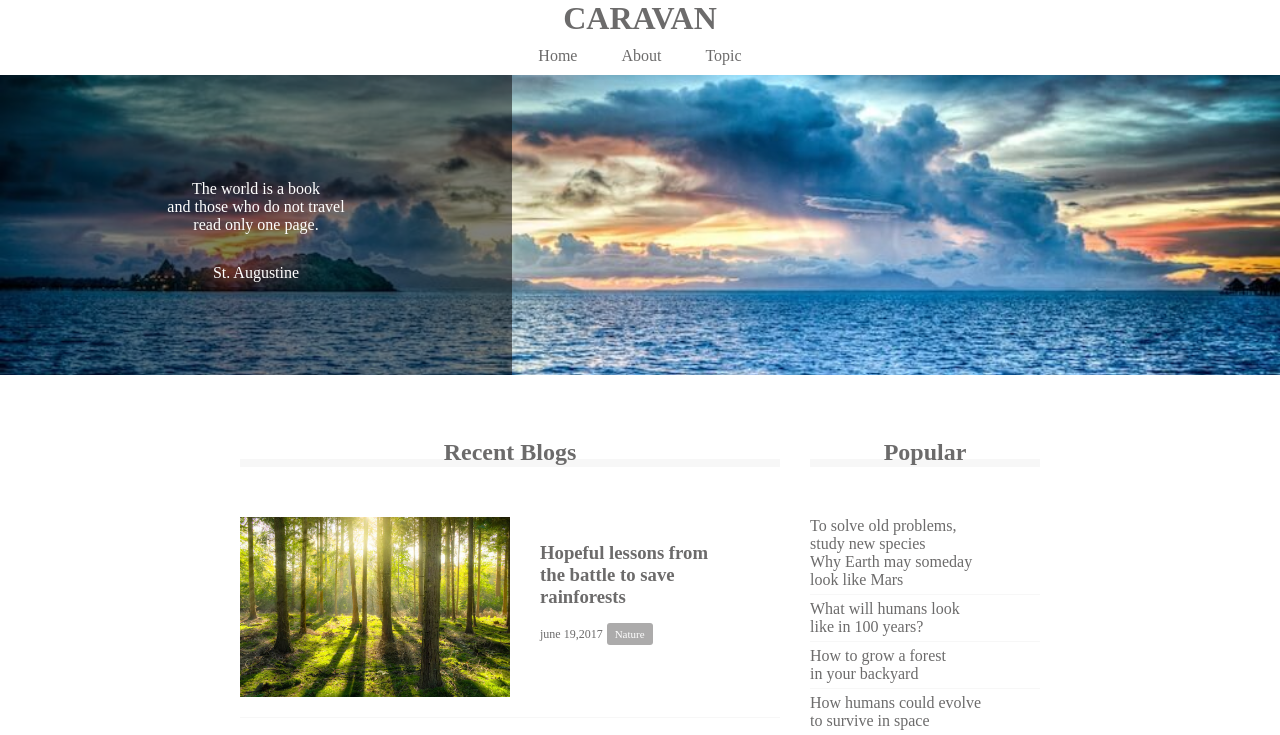
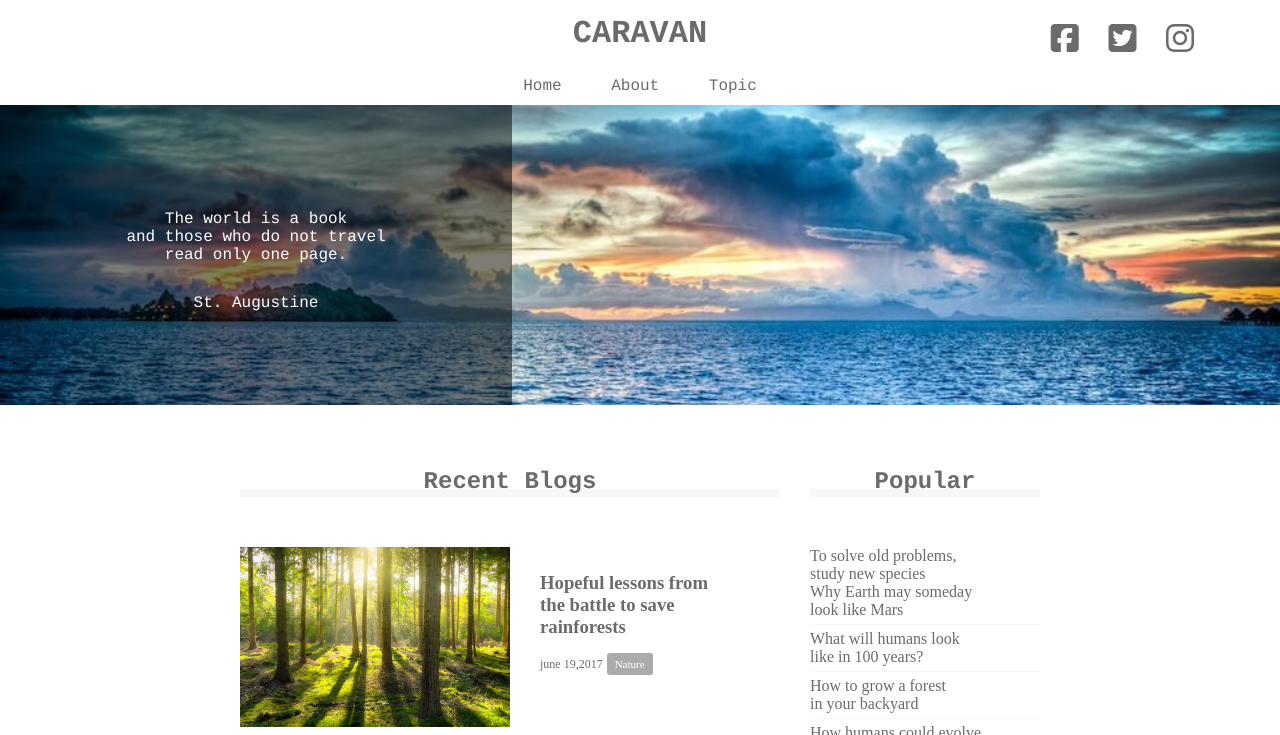
Before and after one commit to shinchan12345678/CARAVAN, a plain HTML site: page index.html in a window 1280 px wide. Shown: the top 735 px of the page. Drawn offline with Linux system fonts and the light colour scheme.

Commit message:
[Finish]chapter9

```diff
--- a/index.html
+++ b/index.html
@@ -2,6 +2,7 @@
 <html lang="ja">
   <head>
     <meta charset="UTF-8"/>
+    <script src="https://kit.fontawesome.com/4ac72d4f08.js" crossorigin="anonymous"></script>
     <link rel="stylesheet" href="style.css"/>
     <title>CARAVAN</title>
   </head>
@@ -13,7 +14,12 @@
           CARAVAN
         </a>
       </h1>
-    </header>
+      <div class="social">
+        <i class="fab fa-facebook-square"></i>
+        <i class="fab fa-twitter-square"></i>
+        <i class="fab fa-instagram"></i>
+      </div>
+   </header>
 
     <nav>
       <ul class="nav-list">
--- a/style.css
+++ b/style.css
@@ -9,13 +9,31 @@ a{
   text-decoration: none;
 }
 
+header,nav,h2,.main-visual,footer {
+  font-family: Chalkduster, "Bradley Hand", Courier, "Segoe Print", sans-serif;
+}
+
 header {
   width: 90%;
-  height: 15px 0;
+  padding: 15px 0;
   margin: 0 auto;
   text-align: center;
   /* background-color: #FF0000; */
+  position: relative;
 }
+
+.social {
+  position: absolute;
+  top: 22px;
+  right: 22px;
+}
+
+.social i {
+  display: inline-block;
+  margin-left: 20px;
+  font-size: 32px;
+}
+
 
 header .heading{
   font-size: 32px;
```
